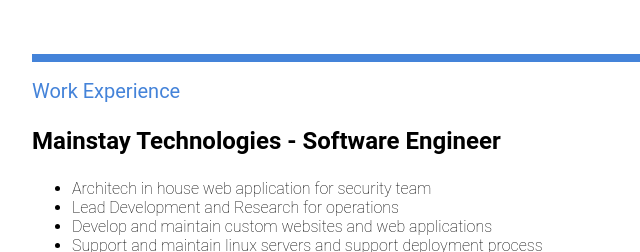
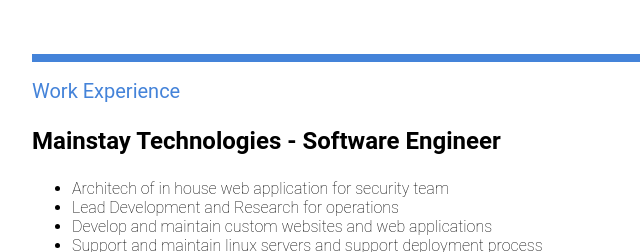
Before and after one commit to jncormier24/jncormier24.github.io, a plain HTML site: page index.html in a window 1280 px wide. Shown: the top 252 px of the page, 128-768 px from the left. Drawn offline with Linux system fonts and the light colour scheme.

Commit message:
updated text in mainstay

```diff
--- a/index.html
+++ b/index.html
@@ -17,7 +17,7 @@
 				<section id="mainstay">
 					<h1 class="header1">Mainstay Technologies - Software Engineer<span class="time">2013 - Present</span></h1>
 					<ul>
-						<li>Architech in house web application for security team</li>
+						<li>Architech of in house web application for security team</li>
 						<li>Lead Development and Research for operations</li>
 						<li>Develop and maintain custom websites and web applications</li>
 						<li>Support and maintain linux servers and support deployment process</li>
```
